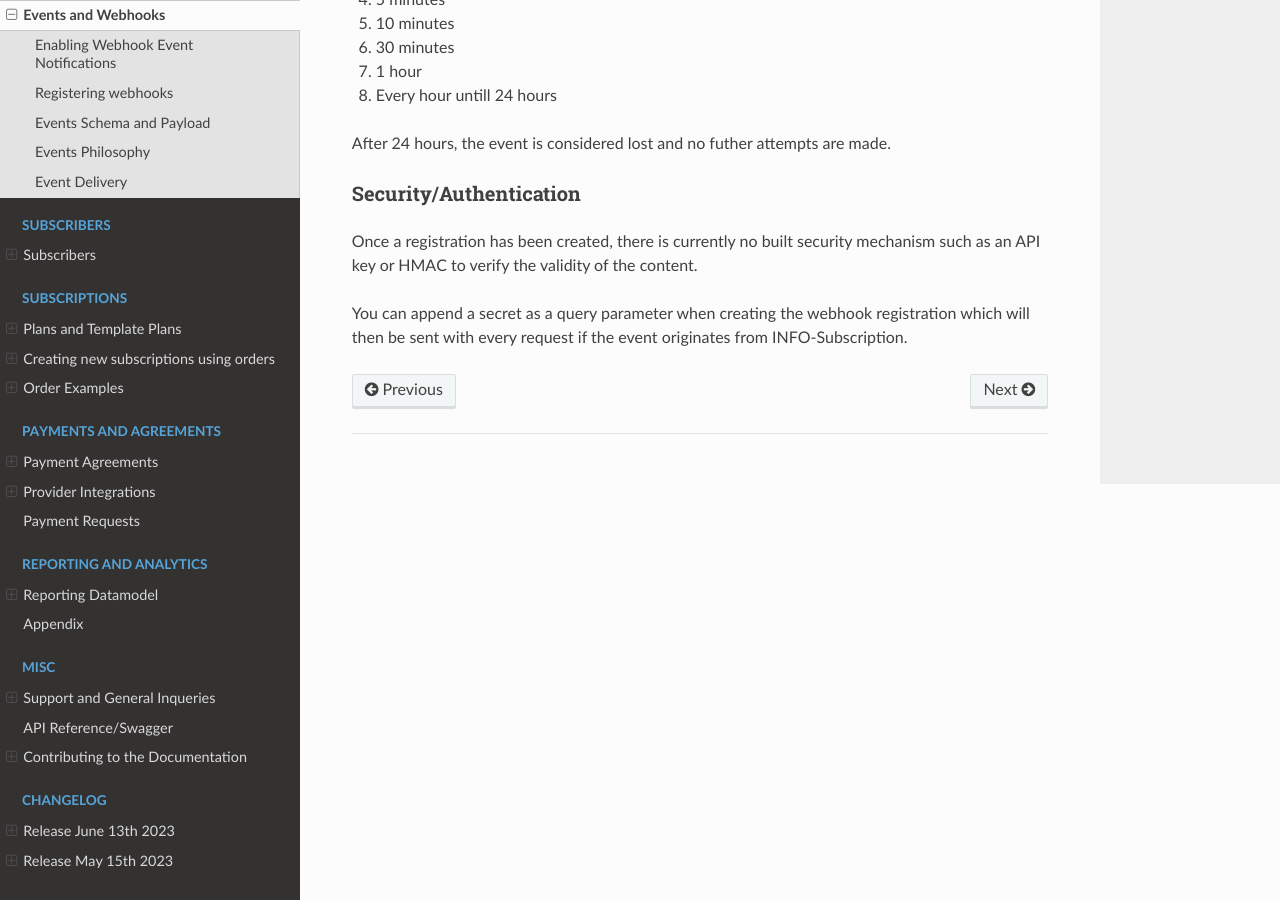
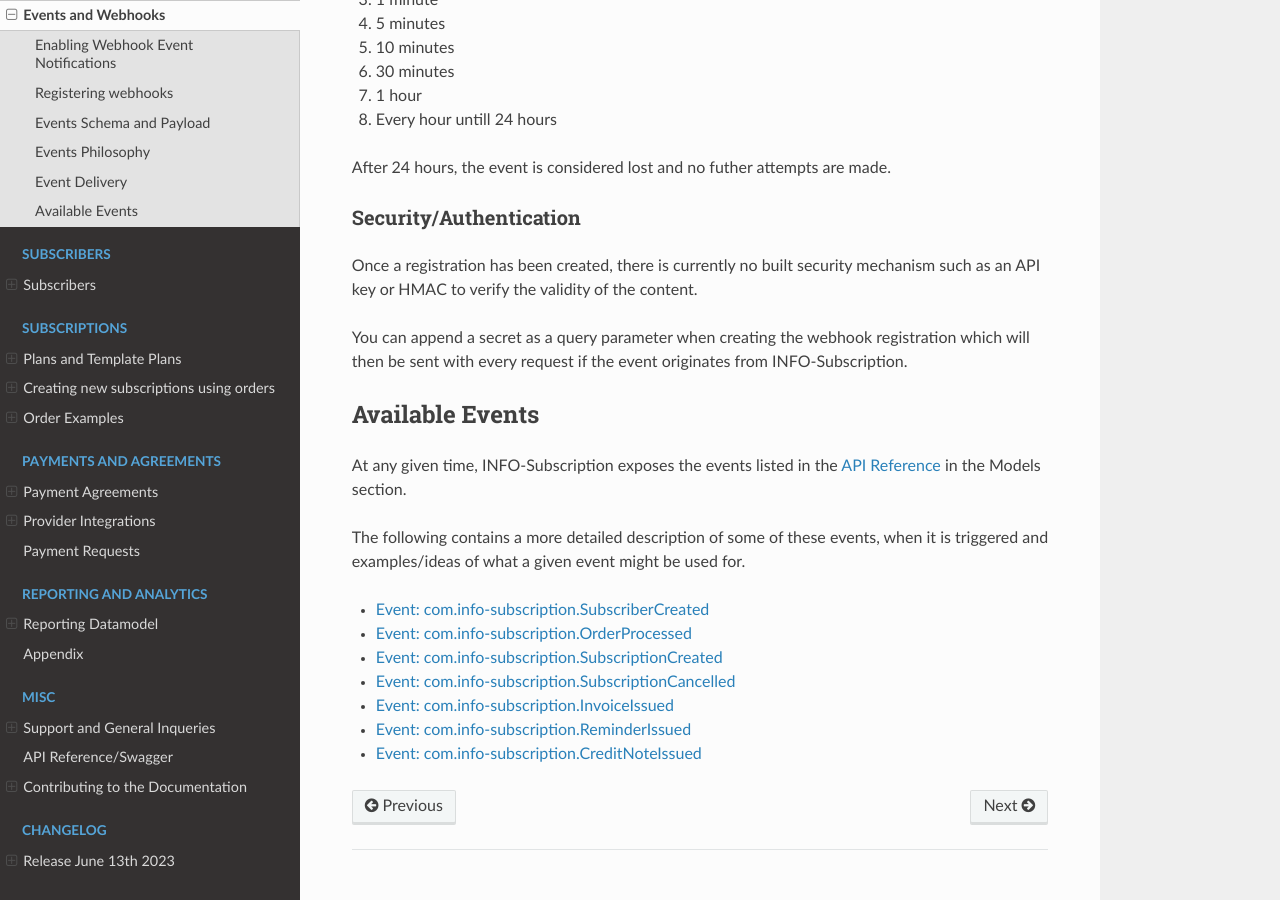
Before and after one commit to infosoftas/info-subscription-doc, a Sphinx documentation site: the page built from source/events/events-introduction.rst, in a window 1280 px wide and 900 px high, scrolled down 5859 px. Built offline with Sphinx 7.4.7 and the Read the Docs theme 2.0.0, drawn with Linux system fonts in a browser that asks for light colours; formulas are drawn with MathJax 3; some of the changed text lies outside the part shown.

Commit message:
Expanded Docs on available events (#73)
Expanded the events section with more detailed information about each of the currently exposed event types.

```diff
--- a/source/events/events-introduction.rst
+++ b/source/events/events-introduction.rst
@@ -165,6 +165,7 @@ It is a ``JSON`` object, and the ``eventType`` property describes which object i
 To learn more about the available events and what data they contain see the `API Reference <https://api.info-subscription.com/swagger/#/>`_ in the Models section.
 
 Each event has a typename in the following format ``com.info-subscription.{eventName}``, so the ``SubscriptionCancelled`` event would be ``com.info-subscription.SubscriptionCancelled``.
+This is also how the events are documented in the Models section of the API reference docs.
 
 Event Headers
 -------------
@@ -240,3 +241,18 @@ Security/Authentication
 Once a registration has been created, there is currently no built security mechanism such as an API key or HMAC to verify the validity of the content.
 
 You can append a secret as a query parameter when creating the webhook registration which will then be sent with every request if the event originates from |projectName|.
+
+Available Events
+================
+At any given time, |projectName| exposes the events listed in the `API Reference <https://api.info-subscription.com/swagger/#/>`_ in the Models section.
+
+The following contains a more detailed description of some of these events, when it is triggered and examples/ideas of what a given event might be used for.
+
+.. toctree::
+    :glob:
+    :maxdepth: 1
+
+    types/subscriber
+    types/orders
+    types/subscription
+    types/invoice
```
Also changed, not shown: source/events/types/invoice.rst (added, +47 -0 lines), source/events/types/orders.rst (added, +15 -0 lines), source/events/types/subscriber.rst (added, +22 -0 lines), source/events/types/subscription.rst (added, +48 -0 lines).
